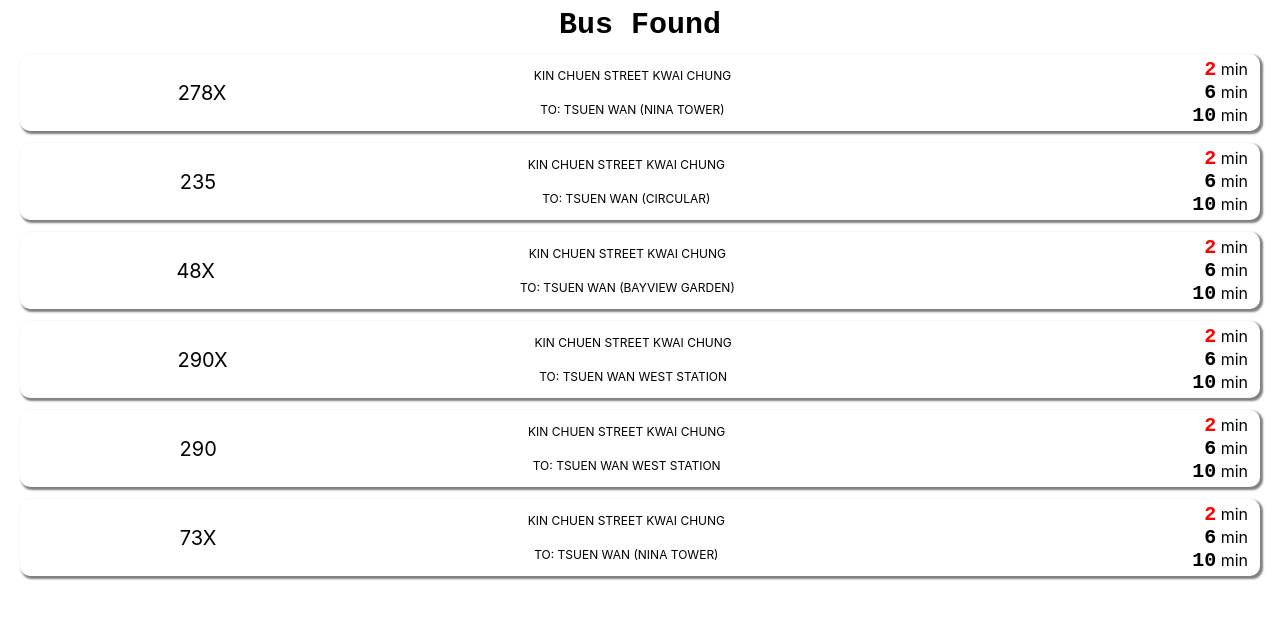
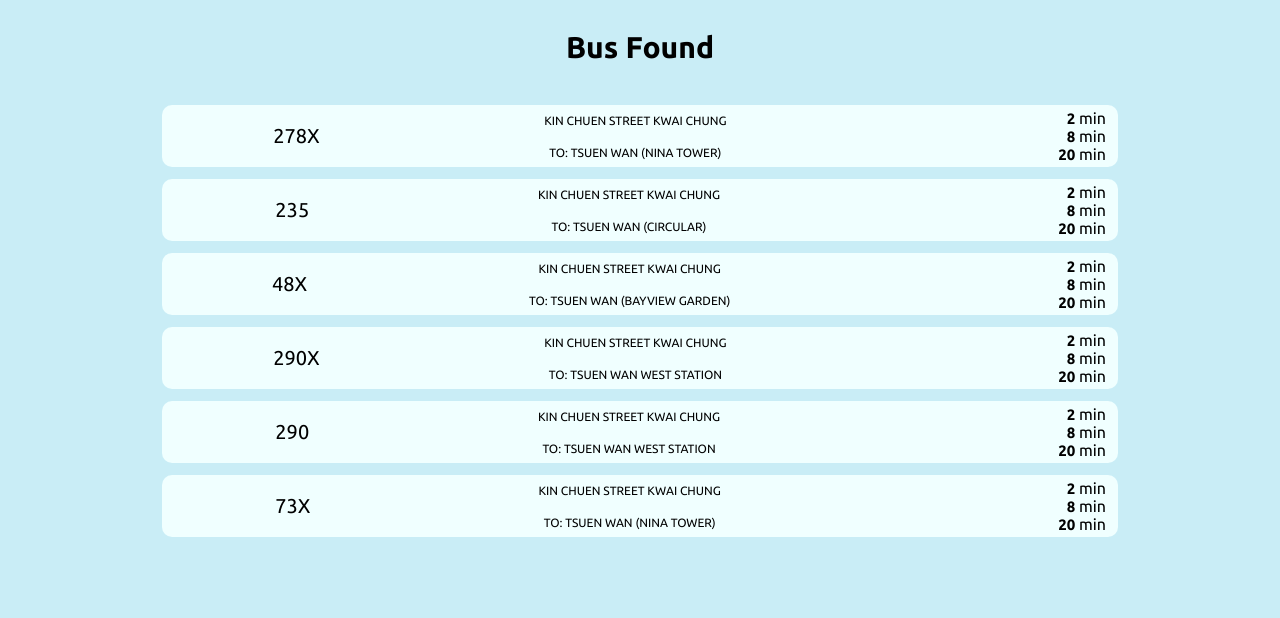
Before and after one commit to kalokcheung14/hong_kong_phantom_buses, a React (Create React App) app: page / in a window 1280 px wide. Shown: the top 618 px of the page. Built offline with nearby package versions, Linux system fonts and the light colour scheme.

Commit message:
Feat: Updated CSS and added custom font, updated components to accept mock data

```diff
--- a/src/App.css
+++ b/src/App.css
@@ -1,6 +1,31 @@
+@font-face {
+  font-family: "Ubuntu";
+  src: url("fonts/Ubuntu-Regular.ttf");
+  font-weight: normal;
+  font-style: normal;
+}
+
+@font-face {
+  font-family: "Ubuntu";
+  src: url("fonts/Ubuntu-Bold.ttf");
+  font-weight: bold;
+  font-style: normal;
+}
+
 .App {
   text-align: center;
-  margin: 8px;
+  margin-top: 30px;
+  margin-left: 150px;
+  margin-right: 150px;
+  font-family: Ubuntu, serif;
+  box-sizing: border-box;
+}
+
+@media (max-width: 1000px) {
+  .App {
+    margin-left: 10px;
+    margin-right: 10px;
+  }
 }
 
 .App-logo {
@@ -32,7 +57,7 @@
 .Header {
   font-weight: bold;
   font-size: 30px;
-  font-family: ".SF NS Mono", monospace;
+  margin-bottom: 40px;
 }
 
 .Row {
@@ -41,9 +66,10 @@
   grid-template-areas:
     'route stop eta'
     'route dest eta';
-  box-shadow: 2px 2px 2px 1px rgba(0, 0, 0, 0.5);
   padding: 4px;
   border-radius: 10px;
+  background: azure;
+  grid-gap: 10px;
 }
 
 .route {
@@ -76,21 +102,25 @@
   grid-area: eta;
   align-items: end;
   padding-right: 8px;
+  justify-content: center;
 }
 
 .Eta-time {
-  font-family: ".SF NS Mono", monospace;
   font-weight: bold;
 }
 
 .Eta-time-real {
   color: red;
-  font-size: 20px;
+  font-size: 15px;
 }
 
 .Eta-time-expected {
   color: black;
-  font-size: 20px;
+  font-size: 15px;
+}
+
+.ErrorBox {
+  margin: 18px;
 }
 
 @keyframes App-logo-spin {
--- a/src/App.js
+++ b/src/App.js
@@ -12,12 +12,14 @@ function BusEtaTime(props) {
   );
 }
 
-function BusEtaTimeList() {
+function BusEtaTimeList(props) {
   return (
       <span className="Eta-time-list">
-        <BusEtaTime minute="2" real="true"/>
-        <BusEtaTime minute="6"/>
-        <BusEtaTime minute="10"/>
+        {
+            props.eta.map(function (item) {
+                return <BusEtaTime minute={item.time}/>
+            })
+        }
       </span>
   );
 }
@@ -28,29 +30,161 @@ function BusEtaRow(props) {
         <span className="route">{props.route}</span>
         <span className="stop">{props.stop}</span>
         <span className="dest">TO: {props.dest}</span>
-        <BusEtaTimeList/>
+        <BusEtaTimeList eta={props.eta}/>
       </div>
   );
 }
 
 function App() {
-  let data = [
-      {route: "278X", destEn: "TSUEN WAN (NINA TOWER)", stopNameEn: "KIN CHUEN STREET KWAI CHUNG"},
-      {route: "235", destEn: "TSUEN WAN (CIRCULAR)", stopNameEn: "KIN CHUEN STREET KWAI CHUNG"},
-      {route: "48X", destEn: "TSUEN WAN (BAYVIEW GARDEN)", stopNameEn: "KIN CHUEN STREET KWAI CHUNG"},
-      {route: "290X", destEn: "TSUEN WAN WEST STATION", stopNameEn: "KIN CHUEN STREET KWAI CHUNG"},
-      {route: "290", destEn: "TSUEN WAN WEST STATION", stopNameEn: "KIN CHUEN STREET KWAI CHUNG"},
-      {route: "73X", destEn: "TSUEN WAN (NINA TOWER)", stopNameEn: "KIN CHUEN STREET KWAI CHUNG"}
+    let data = [
+      {
+          route: "278X",
+          destEn: "TSUEN WAN (NINA TOWER)",
+          stopNameEn: "KIN CHUEN STREET KWAI CHUNG",
+          etaDetails: [
+              {
+                  time: 2,
+                  remarkEn: "",
+                  remarkTc: ""
+              },
+              {
+                  time: 8,
+                  remarkEn: "",
+                  remarkTc: ""
+              },
+              {
+                  time: 20,
+                  remarkEn: "",
+                  remarkTc: ""
+              }
+          ]
+      },
+      {
+          route: "235",
+          destEn: "TSUEN WAN (CIRCULAR)",
+          stopNameEn: "KIN CHUEN STREET KWAI CHUNG",
+          etaDetails: [
+              {
+                  time: 2,
+                  remarkEn: "",
+                  remarkTc: ""
+              },
+              {
+                  time: 8,
+                  remarkEn: "",
+                  remarkTc: ""
+              },
+              {
+                  time: 20,
+                  remarkEn: "",
+                  remarkTc: ""
+              }
+          ]
+      },
+      {
+          route: "48X",
+          destEn: "TSUEN WAN (BAYVIEW GARDEN)",
+          stopNameEn: "KIN CHUEN STREET KWAI CHUNG",
+          etaDetails: [
+              {
+                  time: 2,
+                  remarkEn: "",
+                  remarkTc: ""
+              },
+              {
+                  time: 8,
+                  remarkEn: "",
+                  remarkTc: ""
+              },
+              {
+                  time: 20,
+                  remarkEn: "",
+                  remarkTc: ""
+              }
+          ]
+      },
+      {
+          route: "290X",
+          destEn: "TSUEN WAN WEST STATION",
+          stopNameEn: "KIN CHUEN STREET KWAI CHUNG",
+          etaDetails: [
+              {
+                  time: 2,
+                  remarkEn: "",
+                  remarkTc: ""
+              },
+              {
+                  time: 8,
+                  remarkEn: "",
+                  remarkTc: ""
+              },
+              {
+                  time: 20,
+                  remarkEn: "",
+                  remarkTc: ""
+              }
+          ]
+      },
+      {
+          route: "290",
+          destEn: "TSUEN WAN WEST STATION",
+          stopNameEn: "KIN CHUEN STREET KWAI CHUNG",
+          etaDetails: [
+              {
+                  time: 2,
+                  remarkEn: "",
+                  remarkTc: ""
+              },
+              {
+                  time: 8,
+                  remarkEn: "",
+                  remarkTc: ""
+              },
+              {
+                  time: 20,
+                  remarkEn: "",
+                  remarkTc: ""
+              }
+          ]
+      },
+      {
+          route: "73X",
+          destEn: "TSUEN WAN (NINA TOWER)",
+          stopNameEn: "KIN CHUEN STREET KWAI CHUNG",
+          etaDetails: [
+              {
+                  time: 2,
+                  remarkEn: "",
+                  remarkTc: ""
+              },
+              {
+                  time: 8,
+                  remarkEn: "",
+                  remarkTc: ""
+              },
+              {
+                  time: 20,
+                  remarkEn: "",
+                  remarkTc: ""
+              }
+          ]
+      }
   ];
+
+    let result;
+
+    if (data.length > 0) {
+        result = data.map(function(item, i){
+            return <BusEtaRow route={item.route} stop={item.stopNameEn} dest={item.destEn} eta={item.etaDetails}/>
+        })
+    } else {
+        result = <div className="ErrorBox">No ETA available</div>;
+    }
 
   return (
     <div className="App">
       <div className="Header">Bus Found</div>
-        {
-          data.map(function(item, i){
-            return <BusEtaRow route={item.route} stop={item.stopNameEn} dest={item.destEn}/>
-          })
-        }
+        {result}
     </div>
   );
 }
--- a/src/index.css
+++ b/src/index.css
@@ -5,6 +5,7 @@ body {
     sans-serif;
   -webkit-font-smoothing: antialiased;
   -moz-osx-font-smoothing: grayscale;
+  background: #c9edf6;
 }
 
 code {
```
Also changed, not shown: src/fonts/Ubuntu-Bold.ttf (added), src/fonts/Ubuntu-Regular.ttf (added).
